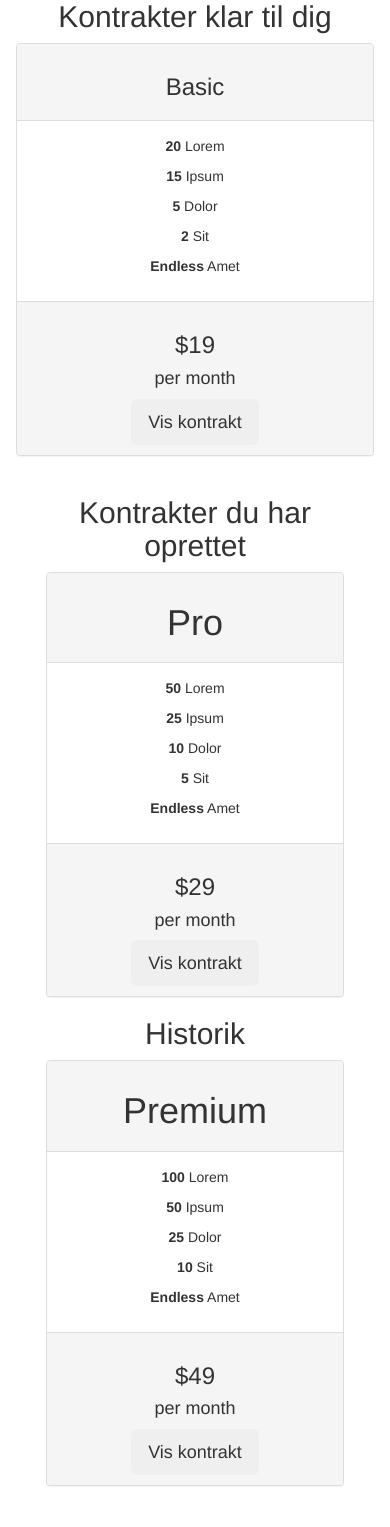
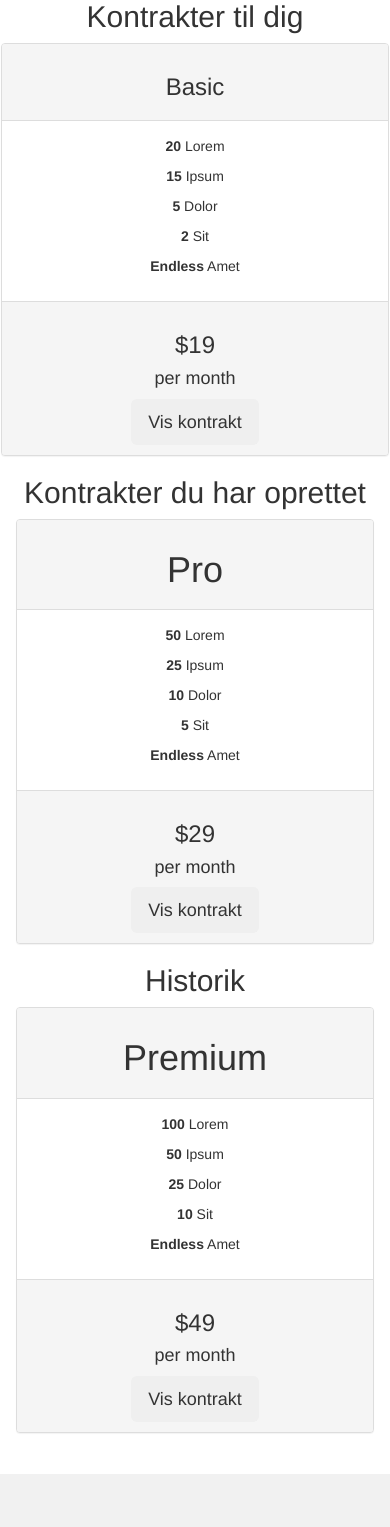
Before and after one commit to LOOP3-gr-3/endelig-LOOP, a PHP site: page /minside.php in a window 390 px wide. Shown: the part 590-2117 px from the top of the page. After the commit the page ends 2064 px from the top, so only its background shows below. Run offline with PHP 8.4, Linux system fonts and the light colour scheme; data that the repository does not hold is empty; some libraries are stand-ins or nearby versions.

Commit message:
lort :-D

```diff
--- a/minside.php
+++ b/minside.php
@@ -38,12 +38,12 @@ if (!isset($_SESSION)) session_start();
       </ul><br>
 
     </div>
-    </div>
+
 
 
 <div class="row mineaftaler text-center">
-      <div class="col-sm-4">
-        <h2>Kontrakter klar til dig</h2>
+      <div class="col-sm-3">
+        <h2>Kontrakter til dig</h2>
         <!-- Container (Pricing Section) -->
 <div class="container-fluid">
   <div class="row">
@@ -64,9 +64,8 @@ if (!isset($_SESSION)) session_start();
           <button class="btn btn-lg">Vis kontrakt</button>
         </div>
       </div>
-    </div>
 
-    <div class="col-sm-4">
+    <div class="col-sm-3">
         <h2>Kontrakter du har oprettet</h2>
       <div class="panel panel-default text-center">
         <div class="panel-heading">
@@ -87,7 +86,7 @@ if (!isset($_SESSION)) session_start();
       </div>
     </div>
 
-        <div class="col-sm-4">
+        <div class="col-sm-3">
         <h2>Historik</h2>
       <div class="panel panel-default text-center">
         <div class="panel-heading">
@@ -112,6 +111,8 @@ if (!isset($_SESSION)) session_start();
 
     </div>
 </div>
+</div>
+</div>
 
 <?php
 require_once("includes/footer.php");
```
